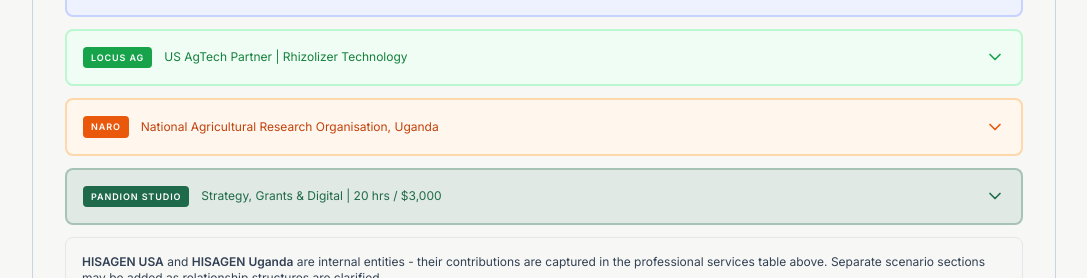
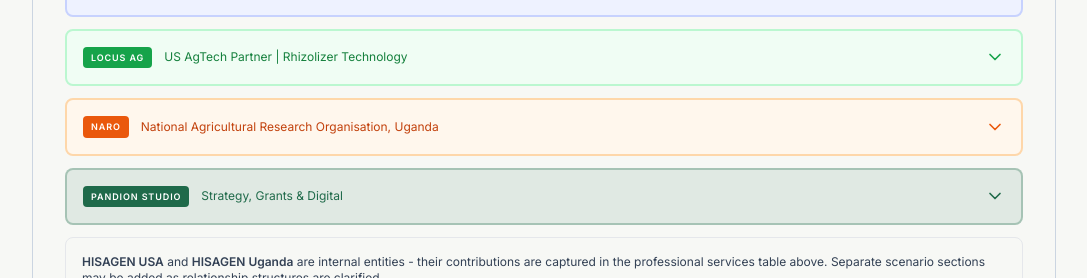
Before and after one commit to juakali100/hisagen, a Next.js app: page /stage-1/funding/funder-landscape in a window 1280 px wide. Shown: the part 4924-5202 px from the top of the page, without its empty margins (96-1183 px from the left). Built offline with nearby package versions, Linux system fonts and the light colour scheme.

Commit message:
Remove hours/value from Pandion accordion header

```diff
--- a/src/app/stage-1/funding/funder-landscape/page.tsx
+++ b/src/app/stage-1/funding/funder-landscape/page.tsx
@@ -1055,7 +1055,7 @@
             >
               <div className="flex items-center gap-3">
                 <span className="px-2 py-1 bg-primary text-white text-[9px] font-bold uppercase tracking-widest rounded">Pandion Studio</span>
-                <span className="text-xs text-primary">Strategy, Grants & Digital | 20 hrs / $3,000</span>
+                <span className="text-xs text-primary">Strategy, Grants & Digital</span>
               </div>
               <span className={`text-primary transition-transform ${pandionScenarioOpen ? 'rotate-180' : ''}`}>
                 <svg xmlns="http://www.w3.org/2000/svg" width="20" height="20" viewBox="0 0 24 24" fill="none" stroke="currentColor" strokeWidth="2" strokeLinecap="round" strokeLinejoin="round">
```
